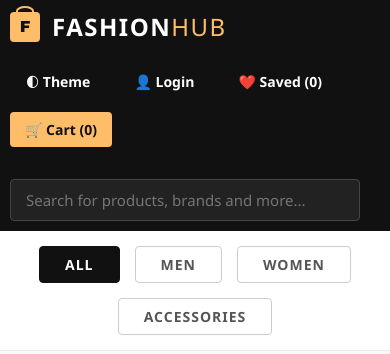
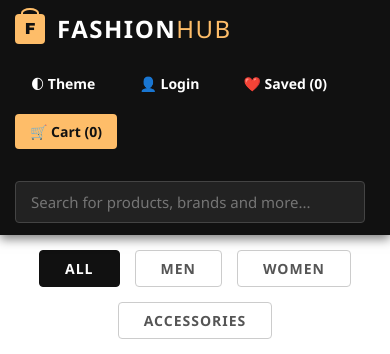
Before and after one commit to NISHANTSHARMA-277/Fashion-Hub, a website: page index.html in a window 390 px wide. Shown: the top 354 px of the page. Drawn offline with Linux system fonts and the light colour scheme; no server answers.

Commit message:
Update index.html

```diff
--- a/index.html
+++ b/index.html
@@ -107,14 +107,20 @@
 
   @media (max-width: 768px) {
 
-        /* 1. PREMIUM HEADER / NAVBAR */
-        /* Logo aur Cart amne-samne rahenge */
+      /* 1. PREMIUM HEADER / NAVBAR */
         header, .navbar, nav {
             display: flex !important;
             flex-wrap: wrap !important;
             justify-content: space-between !important;
             align-items: center !important;
-            padding: 10px !important;
+            padding: 12px 15px !important;
+
+            /* Naye Premium Features */
+            position: sticky !important; /* Scroll karne par upar chipka rahega */
+            top: 0 !important;
+            z-index: 1000 !important; /* Hamesha sabse aage dikhega */
+            background-color: #111 !important; /* Dark background taaki transparent na lage */
+            box-shadow: 0 4px 10px rgba(0,0,0,0.5) !important; /* Neeche ek cool shadow */
         }
 
         /* Search bar poori width lega aur neeche aayega */
```
